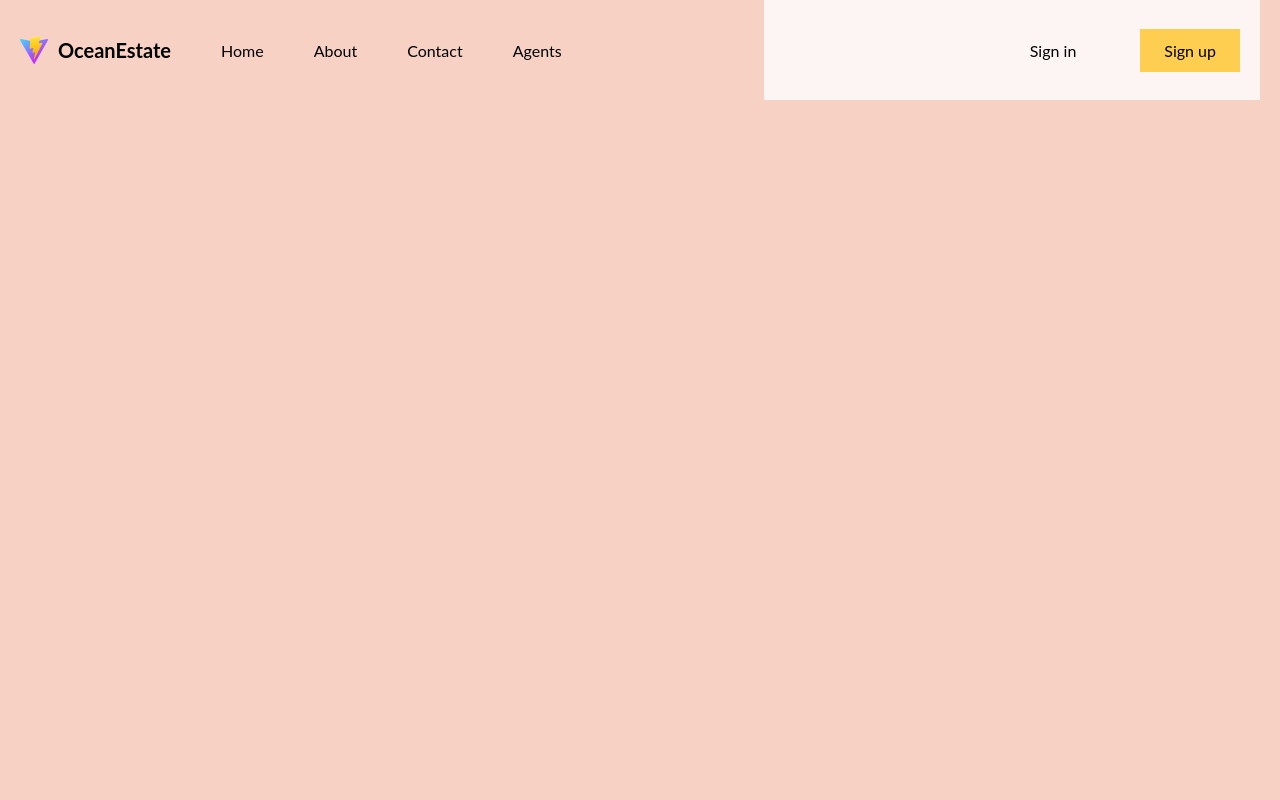
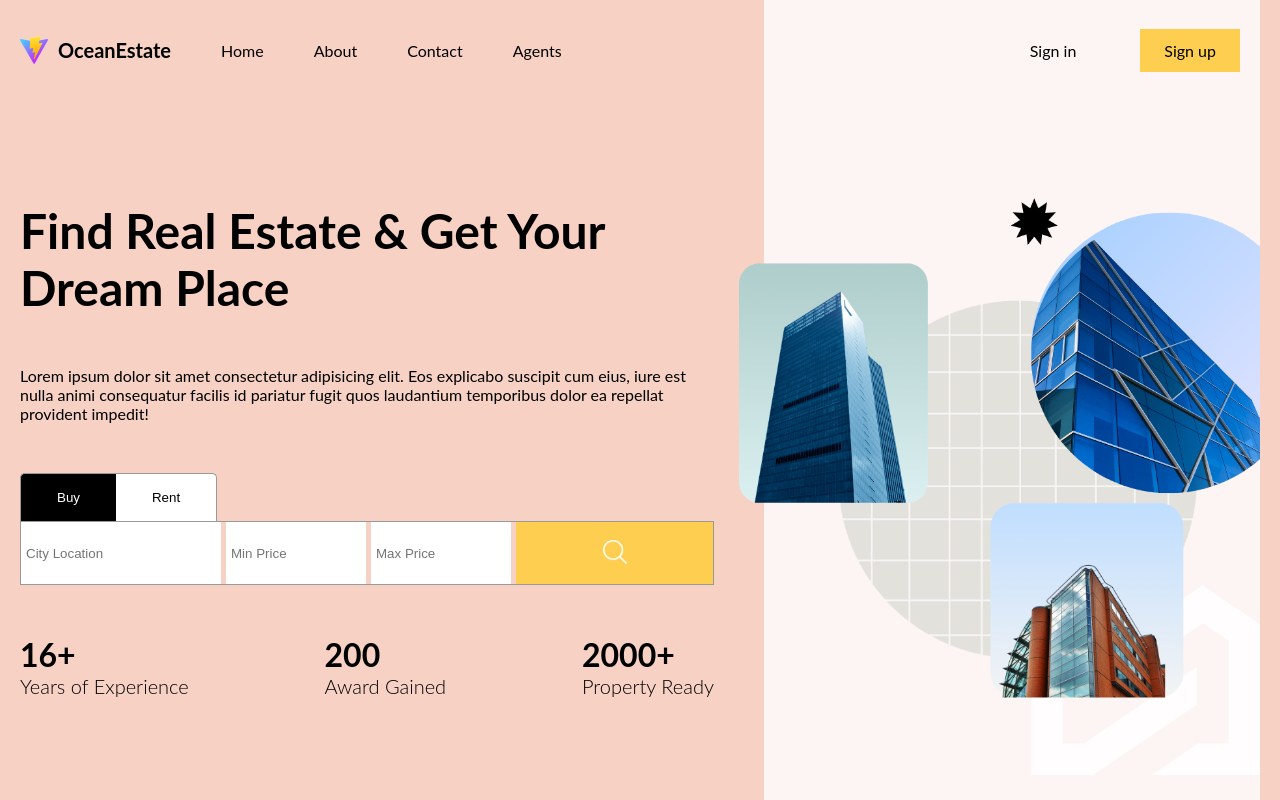
Before and after one commit to Lekkyjay/real-estate-client, a React (Vite) app: page / in a window 1280 px wide. Shown: the top 800 px of the page. Built offline with nearby package versions, Linux system fonts and the light colour scheme.

Commit message:
Implemented Home page and SearchBar component.

```diff
--- a/src/components/layout/Layout.tsx
+++ b/src/components/layout/Layout.tsx
@@ -1,10 +1,16 @@
+import { Outlet } from 'react-router-dom'
 import Navbar from '../navbar/Navbar'
 import './layout.scss'
 
 export default function Layout() {
   return (
     <div className="layout">
-      <Navbar />
+      <div className="navbar">
+        <Navbar />
+      </div>
+      <div className="content">
+        <Outlet />
+      </div>
     </div>
   )
 }
--- /dev/null
+++ b/src/components/searchBar/SearchBar.tsx
@@ -0,0 +1,48 @@
+import { useState } from 'react'
+import './searchBar.scss'
+
+const types = ["buy", "rent"]
+
+export default function SearchBar() {
+  const [query, setQuery] = useState({ type: 'buy', location: '', minPrice: 0, maxPrice: 0 })
+
+  const switchType = (val: string) => {
+    setQuery((prev) => ({ ...prev, type: val }))
+  }
+
+  return (
+    <div className="searchBar">
+      <div className="type">
+        {types.map((type) => (
+          <button
+            key={type}
+            onClick={() => switchType(type)}
+            className={query.type === type ? "active" : ""}
+          >
+            {type}
+          </button>
+        ))}
+      </div>
+      <form>
+        <input type="text" name="location" placeholder="City Location" />
+        <input
+          type="number"
+          name="minPrice"
+          min={0}
+          max={10000000}
+          placeholder="Min Price"
+        />
+        <input
+          type="number"
+          name="maxPrice"
+          min={0}
+          max={10000000}
+          placeholder="Max Price"
+        />
+        <button>
+          <img src="/search.png" alt="" />
+        </button>
+      </form>
+    </div>
+  )
+}
--- /dev/null
+++ b/src/components/searchBar/searchBar.scss
@@ -0,0 +1,91 @@
+@import "../../responsive.scss";
+
+.searchBar {
+  .type {
+
+
+    button {
+      padding: 16px 36px;
+      border: 1px solid #999;
+      border-bottom: none;
+      cursor: pointer;
+      background-color: white;
+      text-transform: capitalize;
+
+      &.active {
+        background-color: black;
+        color: white;
+      }
+
+      &:first-child {
+        border-top-left-radius: 5px;
+        border-right: none;
+      }
+      &:last-child {
+        border-top-right-radius: 5px;
+        border-left: none;
+      }
+    }
+  }
+
+  form {
+    border: 1px solid #999;
+    display: flex;
+    justify-content: space-between;
+    height: 64px;
+    gap: 5px;
+
+    @include sm {
+      flex-direction: column;
+      border: none;
+    }
+
+    input {
+      border: none;
+      padding: 0px 10px;
+      width: 200px;
+
+      @include lg {
+        padding: 0px 5px;
+
+        &:nth-child(2),
+        &:nth-child(3) {
+          width: 140px;
+        }
+      }
+      @include md {
+        width: 200px;
+        &:nth-child(2),
+        &:nth-child(3) {
+          width: 200px;
+        }
+      }
+
+      @include sm{
+        width: auto;
+        &:nth-child(2),
+        &:nth-child(3) {
+          width: auto;
+        }
+        padding: 20px;
+        border: 1px solid #999;
+      }
+    }
+
+    button {
+      border: none;
+      cursor: pointer;
+      background-color: #fece51;
+      flex: 1;
+
+      @include sm{
+        padding: 10px;
+      }
+
+      img {
+        width: 24px;
+        height: 24px;
+      }
+    }
+  }
+}
--- /dev/null
+++ b/src/pages/home/Home.tsx
@@ -0,0 +1,38 @@
+import SearchBar from '../../components/searchBar/SearchBar'
+import './home.scss'
+
+export default function Home() {
+  return (
+    <div className="homePage">
+      <div className="textContainer">
+        <div className="wrapper">
+          <h1 className="title">Find Real Estate & Get Your Dream Place</h1>
+          <p>
+            Lorem ipsum dolor sit amet consectetur adipisicing elit. Eos
+            explicabo suscipit cum eius, iure est nulla animi consequatur
+            facilis id pariatur fugit quos laudantium temporibus dolor ea
+            repellat provident impedit!
+          </p>
+          <SearchBar />
+          <div className="boxes">
+            <div className="box">
+              <h1>16+</h1>
+              <h2>Years of Experience</h2>
+            </div>
+            <div className="box">
+              <h1>200</h1>
+              <h2>Award Gained</h2>
+            </div>
+            <div className="box">
+              <h1>2000+</h1>
+              <h2>Property Ready</h2>
+            </div>
+          </div>
+        </div>
+      </div>
+      <div className="imgContainer">
+        <img src="/bg.png" alt="" />
+      </div>
+    </div>
+  )
+}
--- /dev/null
+++ b/src/pages/home/home.scss
@@ -0,0 +1,83 @@
+@import "../../responsive.scss";
+
+.homePage {
+  display: flex;
+  height: 100%;
+
+  .textContainer {
+    flex: 3;
+
+    .wrapper {
+      padding-right: 100px;
+      display: flex;
+      flex-direction: column;
+      justify-content: center;
+      gap: 50px;
+      height: 100%;
+
+      @include lg{
+        padding-right: 50px;
+      }
+
+      @include md{
+        padding: 0;
+      }
+
+      @include sm{
+        justify-content: flex-start;
+      }
+
+      .title {
+        font-size: 64px;
+
+        @include lg {
+          font-size: 48px;
+        }
+      }
+
+      .boxes {
+        display: flex;
+        justify-content: space-between;
+
+        @include sm {
+          display: none;
+        }
+
+        h1 {
+          font-size: 36px;
+
+          @include lg {
+            font-size: 32px;
+          }
+        }
+
+        h2 {
+          font-size: 20px;
+          font-weight: 300;
+        }
+      }
+    }
+  }
+
+  .imgContainer {
+    flex: 2;
+    background-color: #fcf5f3;
+    position: relative;
+    display: flex;
+    align-items: center;
+
+    @include md {
+      display: none;
+    }
+
+    img {
+      width: 115%;
+      position: absolute;
+      right: 0;
+
+      @include lg {
+        width: 105%;
+      }
+    }
+  }
+}
```
Also changed, not shown: src/App.tsx (+8 -1 lines).
